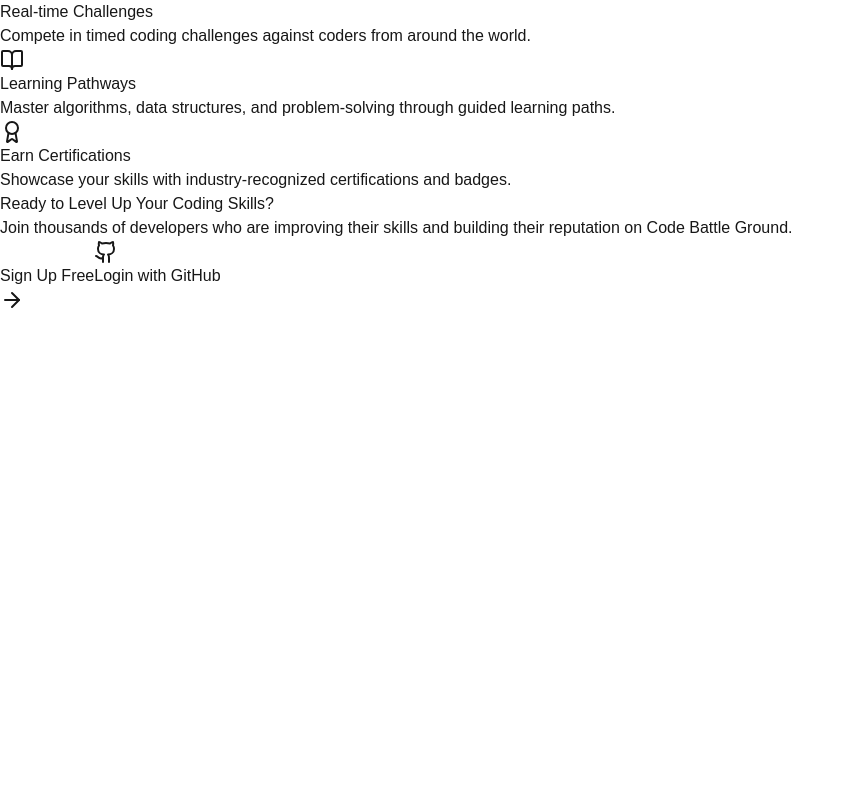
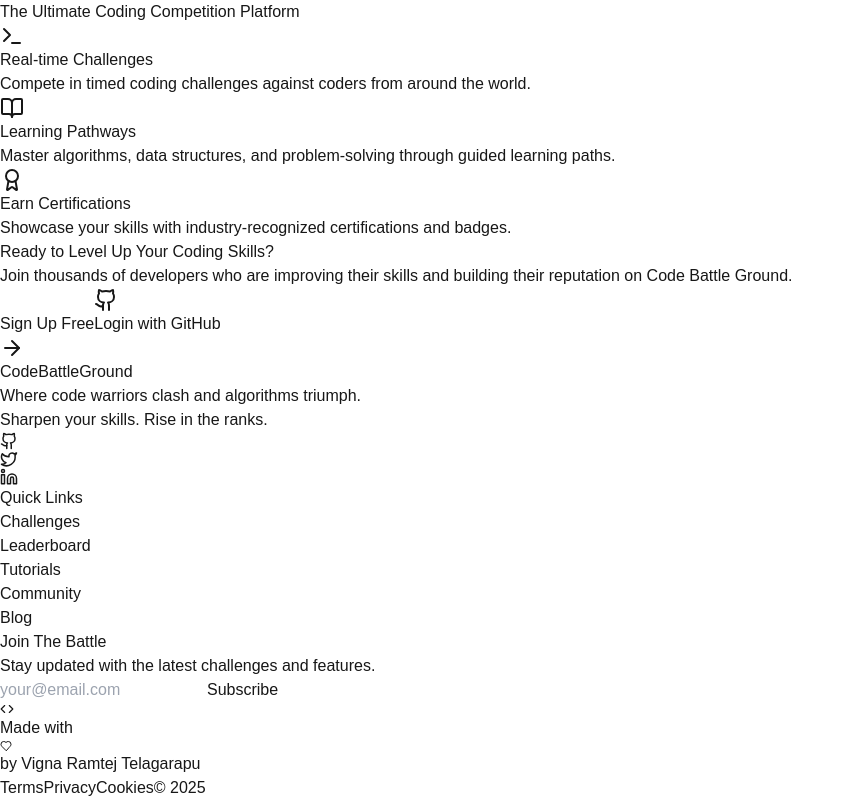
Before and after one commit to ramtejvigna/CodeBattleGround, a Next.js app in the folder client/: page / in a window 1280 px wide. Shown: the part 1548-2348 px from the top of the page, without its empty margins (0-854 px from the left). Before the commit the page ends 1860 px from the top, so only its background shows below. Built offline with nearby package versions, Linux system fonts and the light colour scheme.

Commit message:
Added footer

```diff
--- a/client/src/app/layout.tsx
+++ b/client/src/app/layout.tsx
@@ -2,6 +2,7 @@
 import { Geist, Geist_Mono, Kanit } from "next/font/google";
 import "./globals.css";
 import NavBar from "@/components/NavBar";
+import Footer from "@/components/Footer";
 
 const geistSans = Geist({
   variable: "--font-geist-sans",
@@ -36,6 +37,7 @@
       >
         <NavBar />
         {children}
+        <Footer />
       </body>
     </html>
   );
--- a/client/src/app/page.tsx
+++ b/client/src/app/page.tsx
@@ -15,6 +15,8 @@
   Github,
   Award
 } from 'lucide-react';
+import Link from 'next/link';
+
 
 const Home = () => {
   const [currentChallenge, setCurrentChallenge] = useState(0);
@@ -88,9 +90,9 @@
             </p>
 
             <div className="flex flex-wrap gap-4">
-              <button className="px-6 py-3 bg-gradient-to-r from-orange-600 to-red-600 rounded-lg font-semibold flex items-center gap-2 transition-transform hover:translate-y-[-2px] shadow-lg shadow-orange-900/30">
+              <Link href="/challenge" className="px-6 py-3 bg-gradient-to-r from-orange-600 to-red-600 rounded-lg font-semibold flex items-center gap-2 transition-transform hover:translate-y-[-2px] shadow-lg shadow-orange-900/30">
                 Join Battle <Swords className="w-4 h-4" />
-              </button>
+              </Link>
               <button className="px-6 py-3 bg-gray-800 border border-gray-700 rounded-lg font-semibold flex items-center gap-2 transition-all hover:bg-gray-750 hover:border-orange-500">
                 Practice Now <Terminal className="w-4 h-4" />
               </button>
--- /dev/null
+++ b/client/src/components/Footer/index.tsx
@@ -0,0 +1,124 @@
+"use client";
+
+import React from 'react';
+import Link from 'next/link';
+import { Github, Twitter, Linkedin, Code, Heart } from 'lucide-react';
+
+const Footer = () => {
+    return (
+        <footer className="border-t border-gray-800 mt-auto">
+            <div className="max-w-7xl mx-auto px-8 py-6">
+                <div className="grid grid-cols-1 md:grid-cols-3 gap-8">
+                    {/* Logo and Tagline Section */}
+                    <div className="flex flex-col space-y-4">
+                        <Link href="/" className='w-[23%]'>
+                            <h1 className="cursor-pointer uppercase font-[family-name:var(--font-kanit-sans)] flex flex-col select-none">
+                                <span className="text-[9px] leading-[9px] self-start tracking-wider text-gray-400">Code</span>
+                                <span className="bg-gradient-to-tr from-[#F14A00] to-[#C62300] text-2xl py-1 bg-clip-text text-transparent leading-[12px] font-extrabold tracking-wide scale-y-75 transform origin-top">
+                                    Battle
+                                </span>
+                                <span className="text-[9px] leading-[0] self-end tracking-wider text-gray-400">Ground</span>
+                            </h1>
+                        </Link>
+                        <p className="text-gray-400 text-sm">
+                            Where code warriors clash and algorithms triumph.
+                            <br />
+                            <span className="text-xs opacity-75">Sharpen your skills. Rise in the ranks.</span>
+                        </p>
+                        <div className="flex space-x-4 text-gray-400">
+                            <Link href="https://github.com" className="hover:text-orange-500 transition-colors duration-300">
+                                <Github size={18} />
+                            </Link>
+                            <Link href="https://twitter.com" className="hover:text-orange-500 transition-colors duration-300">
+                                <Twitter size={18} />
+                            </Link>
+                            <Link href="https://linkedin.com" className="hover:text-orange-500 transition-colors duration-300">
+                                <Linkedin size={18} />
+                            </Link>
+                        </div>
+                    </div>
+
+                    {/* Quick Links Section */}
+                    <div className="flex flex-col space-y-4">
+                        <h3 className="text-gray-300 font-semibold text-sm uppercase tracking-wider">Quick Links</h3>
+                        <ul className="space-y-2 text-sm">
+                            <li>
+                                <Link href="/challenges" className="text-gray-400 hover:text-orange-500 transition-colors duration-300 flex items-center gap-2">
+                                    Challenges
+                                </Link>
+                            </li>
+                            <li>
+                                <Link href="/leaderboard" className="text-gray-400 hover:text-orange-500 transition-colors duration-300 flex items-center gap-2">
+                                    Leaderboard
+                                </Link>
+                            </li>
+                            <li>
+                                <Link href="/tutorials" className="text-gray-400 hover:text-orange-500 transition-colors duration-300 flex items-center gap-2">
+                                    Tutorials
+                                </Link>
+                            </li>
+                            <li>
+                                <Link href="/community" className="text-gray-400 hover:text-orange-500 transition-colors duration-300 flex items-center gap-2">
+                                    Community
+                                </Link>
+                            </li>
+                            <li>
+                                <Link href="/blog" className="text-gray-400 hover:text-orange-500 transition-colors duration-300 flex items-center gap-2">
+                                    Blog
+                                </Link>
+                            </li>
+                        </ul>
+                    </div>
+
+                    {/* Newsletter Section */}
+                    <div className="flex flex-col space-y-4">
+                        <h3 className="text-gray-300 font-semibold text-sm uppercase tracking-wider">Join The Battle</h3>
+                        <p className="text-gray-400 text-sm">Stay updated with the latest challenges and features.</p>
+                        <div className="relative">
+                            <input
+                                type="email"
+                                placeholder="your@email.com"
+                                className="w-full bg-gray-800 border-2 border-gray-700 rounded-lg py-2 pl-4 pr-10 text-gray-300
+                         placeholder-gray-500 focus:outline-none focus:border-orange-500 focus:ring-1 focus:ring-orange-500
+                         transition-all duration-300"
+                            />
+                            <button
+                                className="absolute right-2 top-1/2 transform -translate-y-1/2 bg-gradient-to-tr from-[#F14A00] to-[#C62300] text-white px-2 py-1 rounded text-xs"
+                            >
+                                Subscribe
+                            </button>
+                        </div>
+                    </div>
+                </div>
+
+                {/* Bottom Section */}
+                <div className="pt-8 mt-8 border-t border-gray-800 flex flex-col md:flex-row justify-between items-center">
+                    <div className="text-gray-500 text-xs flex items-center mb-4 md:mb-0">
+                        <Code size={14} className="mr-2" />
+                        <span>
+                            Made with <Heart size={12} className="inline text-orange-500 mx-1" /> by{" "}
+                            <Link href="/profile" className="text-orange-500 hover:underline">
+                                Vigna Ramtej Telagarapu
+                            </Link>
+                        </span>
+                    </div>
+
+                    <div className="flex space-x-4 text-xs text-gray-500">
+                        <Link href="/terms" className="hover:text-gray-300 transition-colors duration-300">
+                            Terms
+                        </Link>
+                        <Link href="/privacy" className="hover:text-gray-300 transition-colors duration-300">
+                            Privacy
+                        </Link>
+                        <Link href="/cookies" className="hover:text-gray-300 transition-colors duration-300">
+                            Cookies
+                        </Link>
+                        <span>© {new Date().getFullYear()}</span>
+                    </div>
+                </div>
+            </div>
+        </footer>
+    );
+};
+
+export default Footer;
--- a/client/src/components/NavBar/GridModel.tsx
+++ b/client/src/components/NavBar/GridModel.tsx
@@ -13,14 +13,14 @@
                 { name: "System Design", icon: <BarChart2 className="w-4 h-4" />, href: "/challenges/system-design" },
             ]
         },
-        {
-            title: "Learn",
-            items: [
-                { name: "Tutorials", icon: <Book className="w-4 h-4" />, href: "/learn/tutorials" },
-                { name: "Interview Prep", icon: <Users className="w-4 h-4" />, href: "/learn/interview-prep" },
-                { name: "Documentation", icon: <Info className="w-4 h-4" />, href: "/learn/docs" },
-            ]
-        },
+        // {
+        //     title: "Learn",
+        //     items: [
+        //         { name: "Tutorials", icon: <Book className="w-4 h-4" />, href: "/learn/tutorials" },
+        //         { name: "Interview Prep", icon: <Users className="w-4 h-4" />, href: "/learn/interview-prep" },
+        //         { name: "Documentation", icon: <Info className="w-4 h-4" />, href: "/learn/docs" },
+        //     ]
+        // },
         {
             title: "Community",
             items: [
```
